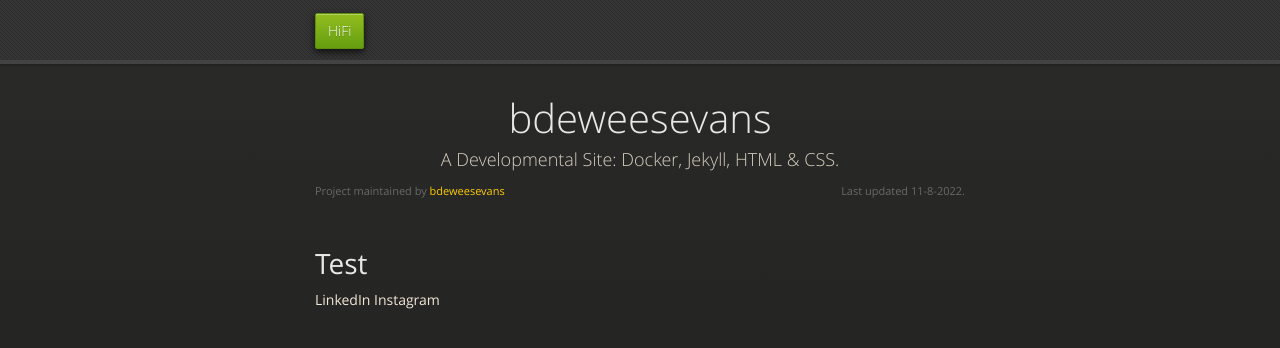
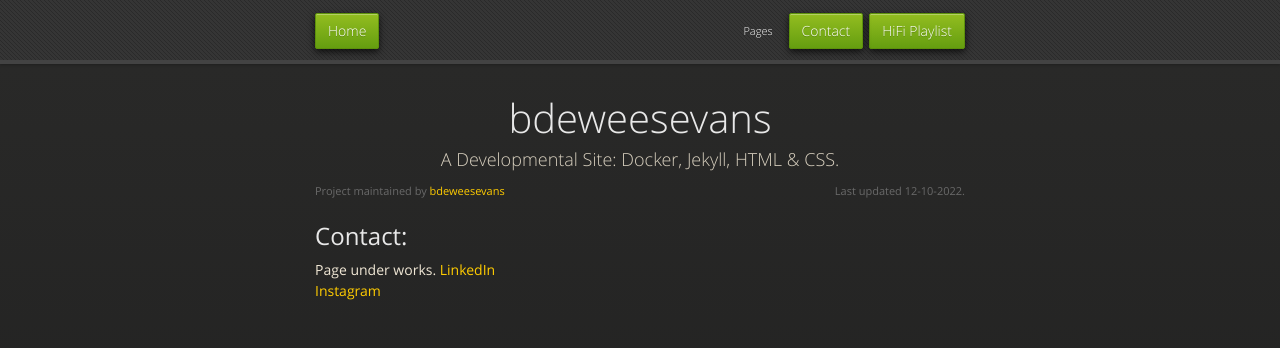
Before and after one commit to bdeweesevans/bdeweesevans.github.io, a Jekyll site: the page built from contact.MD, in a window 1280 px wide. Shown: the top 348 px of the page. Built offline with Jekyll 4.4.1, drawn with Linux system fonts in a browser that asks for light colours; our own code applies the rules of GitHub Pages for plain Markdown files.

Commit message:
Too many changes. Text descriptions added to photos in README.md. Some photos removed. Margin altered under title in _sass/jekyll-theme-midnight.scss _config.yml altered to display buttons. contact.MD edited. In progress.

```diff
--- a/_config.yml
+++ b/_config.yml
@@ -16,7 +16,7 @@ remote_theme: pages-themes/midnight@v0.2.0
 plugins:
 - jekyll-remote-theme
 
-show_downloads:
+show_downloads: true
 google_analytics:
 
 # Exclude from processing.
--- a/_layouts/default.html
+++ b/_layouts/default.html
@@ -23,12 +23,13 @@
       <div id="header">
         <nav>
           <ul>
-            <li class="fork"><a href="https://open.spotify.com/playlist/1i8KzyzqlPhvEBvxGGFA62?si=8512d773ce144bb2" target="_blank" rel="noopener noreferrer">HiFi</a></li>
+            <li class="fork"><a href="https://www.bdeweesevans.com">Home</a></li>
 
             {% if site.show_downloads %}
-              <li class="downloads"><a href="{{ site.github.zip_url }}">ZIP</a></li>
-              <li class="downloads"><a href="{{ site.github.tar_url }}">TAR</a></li>
-              <li class="title">DOWNLOADS</li>
+              <li class="downloads"><a href="https://open.spotify.com/playlist/1i8KzyzqlPhvEBvxGGFA62?si=8512d773ce144bb2" target="_blank" rel="noopener noreferrer">HiFi Playlist</a></li>
+              <li class="downloads"><a href="https://www.bdeweesevans.com/contact.html" target="_blank" rel="noopener noreferrer">Contact</a></li>
+              <li class="title">Pages</li>
+
             {% endif %}
           </ul>
         </nav>
@@ -39,8 +40,8 @@
         <div id="title">
           <h1>{{ site.title | default: site.github.repository_name }}</h1>
           <p>{{ site.description | default: site.github.project_tagline }}</p>
-          <span class="credits left">Project maintained by <a href="{{  }}">{{ site.github.owner_name }}</a></span>
-          <span class="credits right">Last updated 11-8-2022.</a></span>
+          <span class="credits left">Project maintained by <a href="https://instagram.com/bdeweesevans" target="_blank" rel="noopener noreferrer">bdeweesevans</a></span>
+          <span class="credits right">Last updated 12-10-2022.</a></span>
         </div>
 
         {{ content }}
--- a/_sass/jekyll-theme-midnight.scss
+++ b/_sass/jekyll-theme-midnight.scss
@@ -233,13 +233,13 @@ dt {
 section {
   max-width:650px;
   padding: 30px 0px 50px 0px;
-  margin: 20px 0;
+  margin: 20px 0; // Changes width between "Last Updated" and "Home:". Original margin == 50px
   margin-top: 70px;
 
   #title {
     border: 0;
     outline: none;
-    margin: 0 0 50px 0;
+    margin: 0 0 25px 0;
     padding: 0 0 5px 0;
 
     h1 {
--- a/contact.MD
+++ b/contact.MD
@@ -1,6 +1,6 @@
----
-Contact:
----
-# Test
-LinkedIn
-Instagram
+## Contact:
+Page under works.
+<a href="https://linkedin.com/in/bdeweesevans" target="_blank" rel="noopener noreferrer">LinkedIn</a>
+<br>
+<a href="https://instagram.com/bdeweesevans" target="_blank" rel="noopener noreferrer">Instagram</a>
+<br>
```
Also changed, not shown: README.md (+10 -14 lines).
